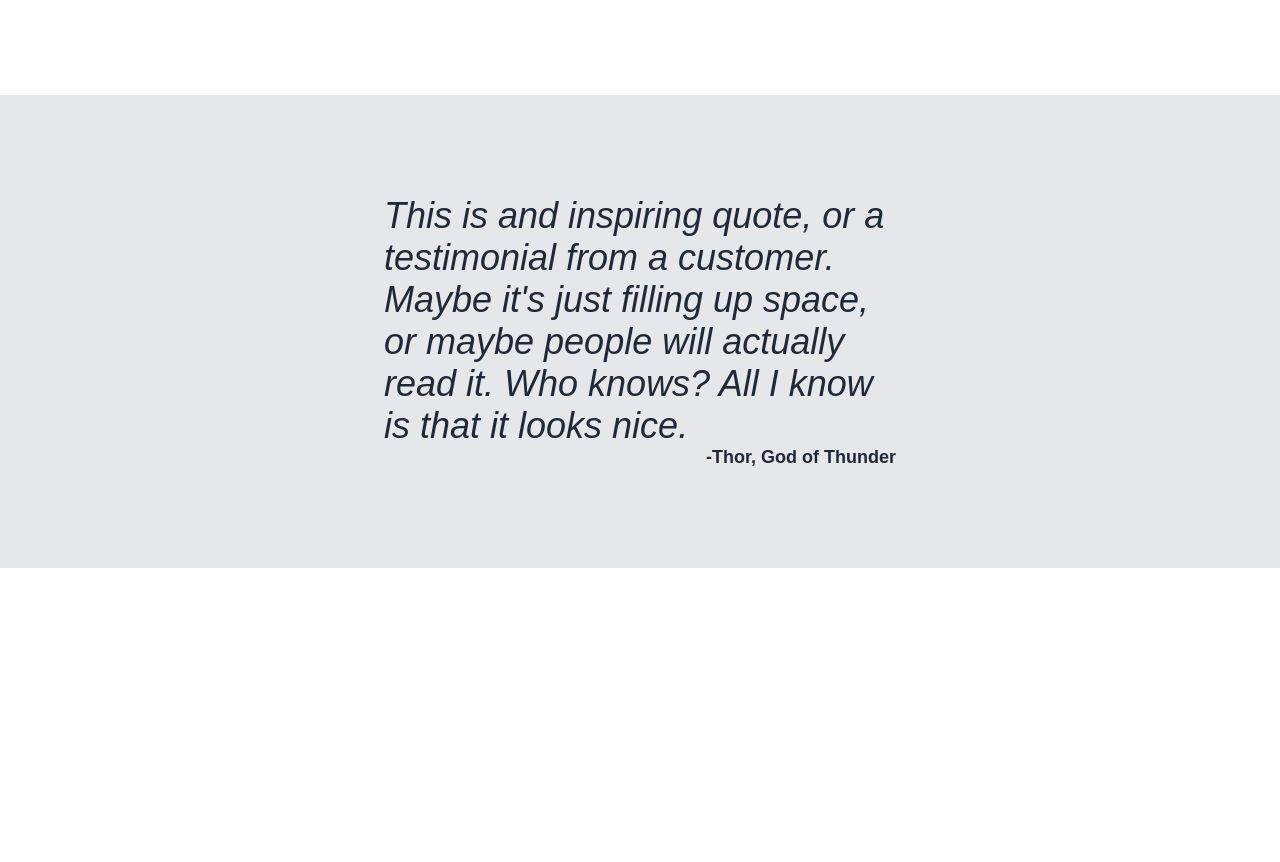
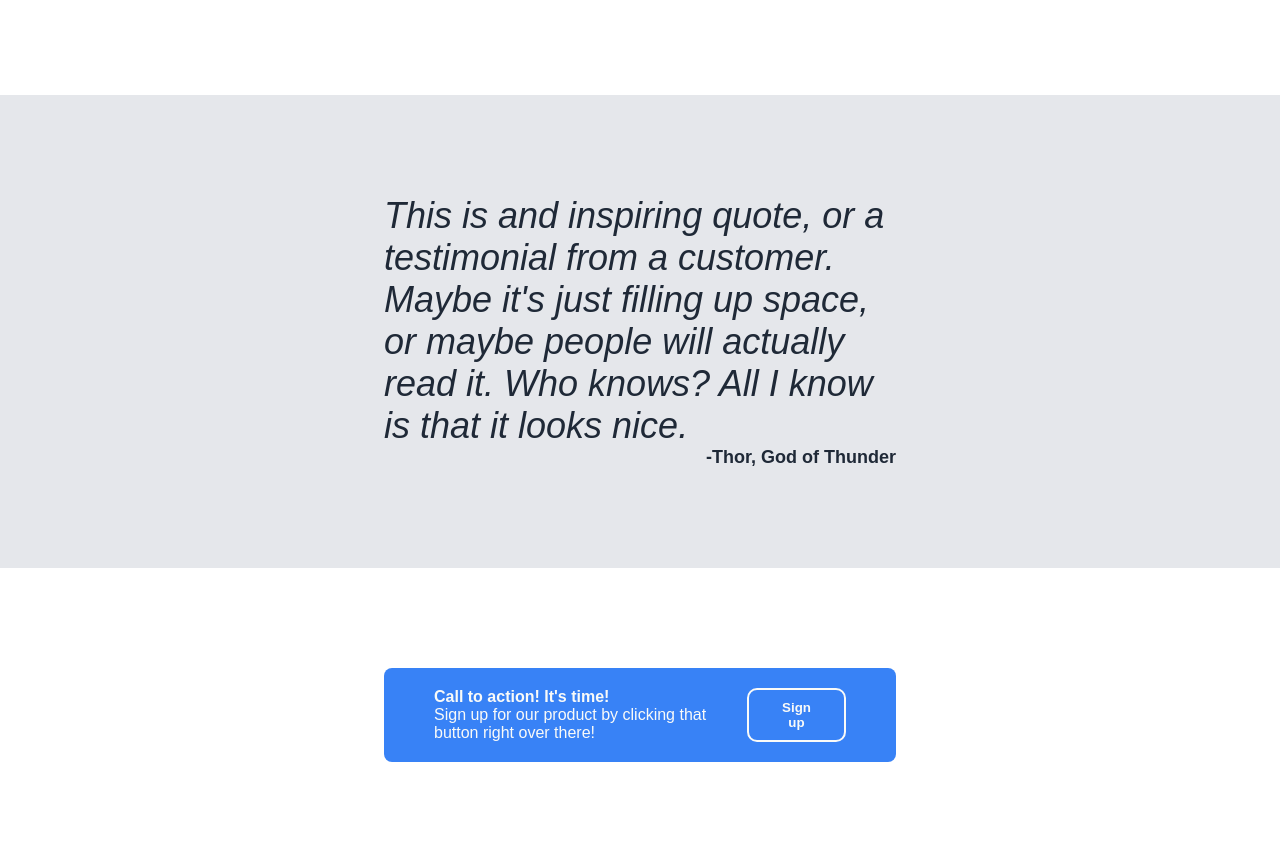
Before and after one commit to msuruwka9/LandingPage, a plain HTML site: page index.html in a window 1280 px wide. Shown: the part 1183-2045 px from the top of the page. Before the commit the page ends 1751 px from the top, so only its background shows below. Drawn offline with Linux system fonts and the light colour scheme.

Commit message:
add contact section

```diff
--- a/index.html
+++ b/index.html
@@ -58,6 +58,12 @@
             </p>
             <p class="signature">-Thor, God of Thunder</p>
         </div>
+        <div id="contact">
+            <div class="container">
+                <p><b>Call to action! It's time!</b><br>Sign up for our product by clicking that button right over there!</p>
+                <button>Sign up</button>
+            </div>
+        </div>
     </main>
 </body>
 </html>
--- a/styles.css
+++ b/styles.css
@@ -76,7 +76,6 @@ a {
     text-align: center;
     padding: 50px 30%;
     padding-bottom: 100px;
-
 }
 
 #cards > p {
@@ -129,3 +128,26 @@ a {
     font-size: 18px;
     color: #1f2937;
 }
+
+#contact{
+    padding: 100px 30%;
+}
+
+.container {
+    background-color: #3882F6;
+    width: auto;
+    padding: 20px 50px;
+    border-radius: 8px;
+    color: #F9FAF8;
+    display: flex;
+    justify-content: space-between;
+}
+
+.container button{
+    border: 2px solid #F9FAF8;
+    border-radius: 10px;
+    background-color: #3882F6;
+    padding: 10px 30px;
+    font-weight: bold;
+    color: #F9FAF8;;
+}
```
